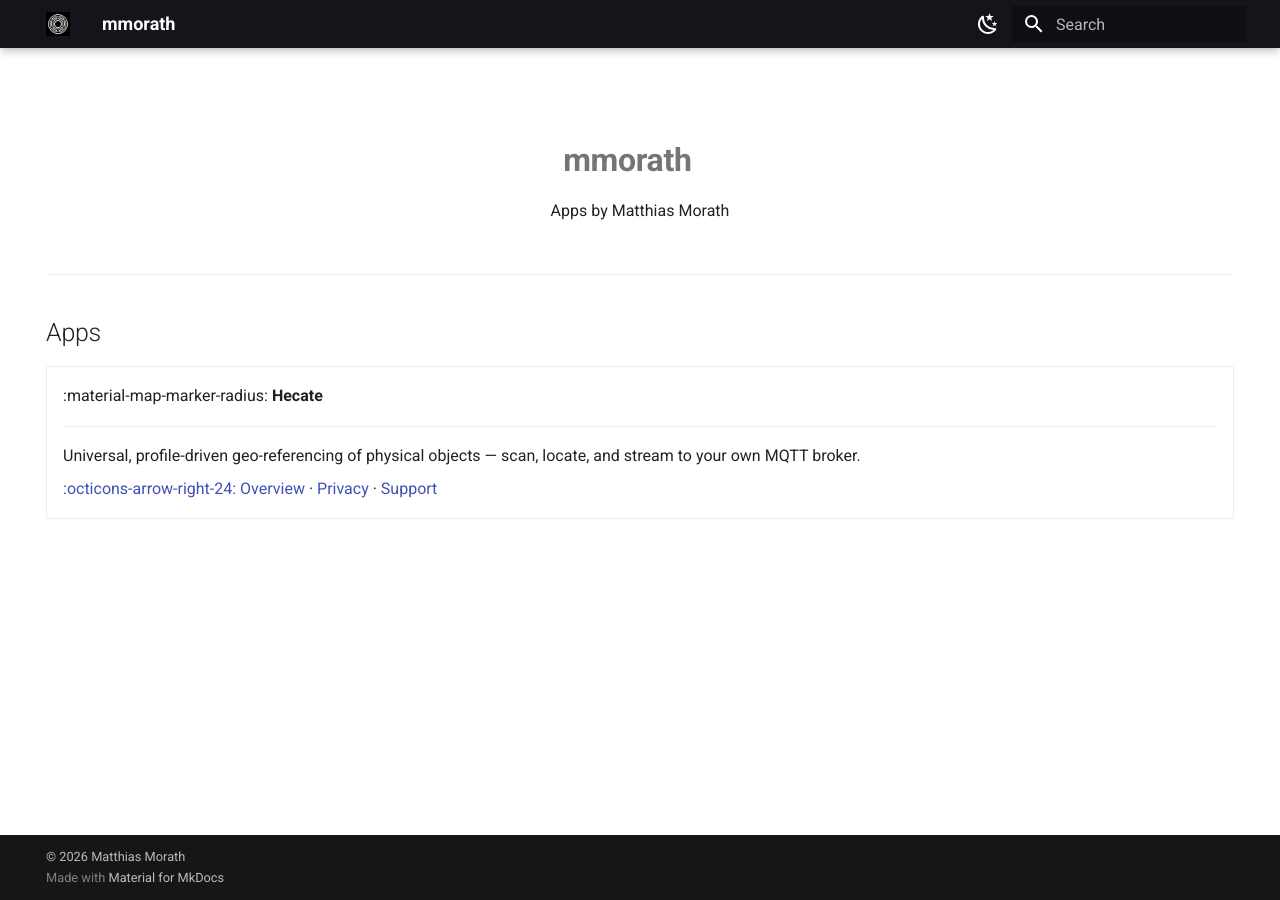
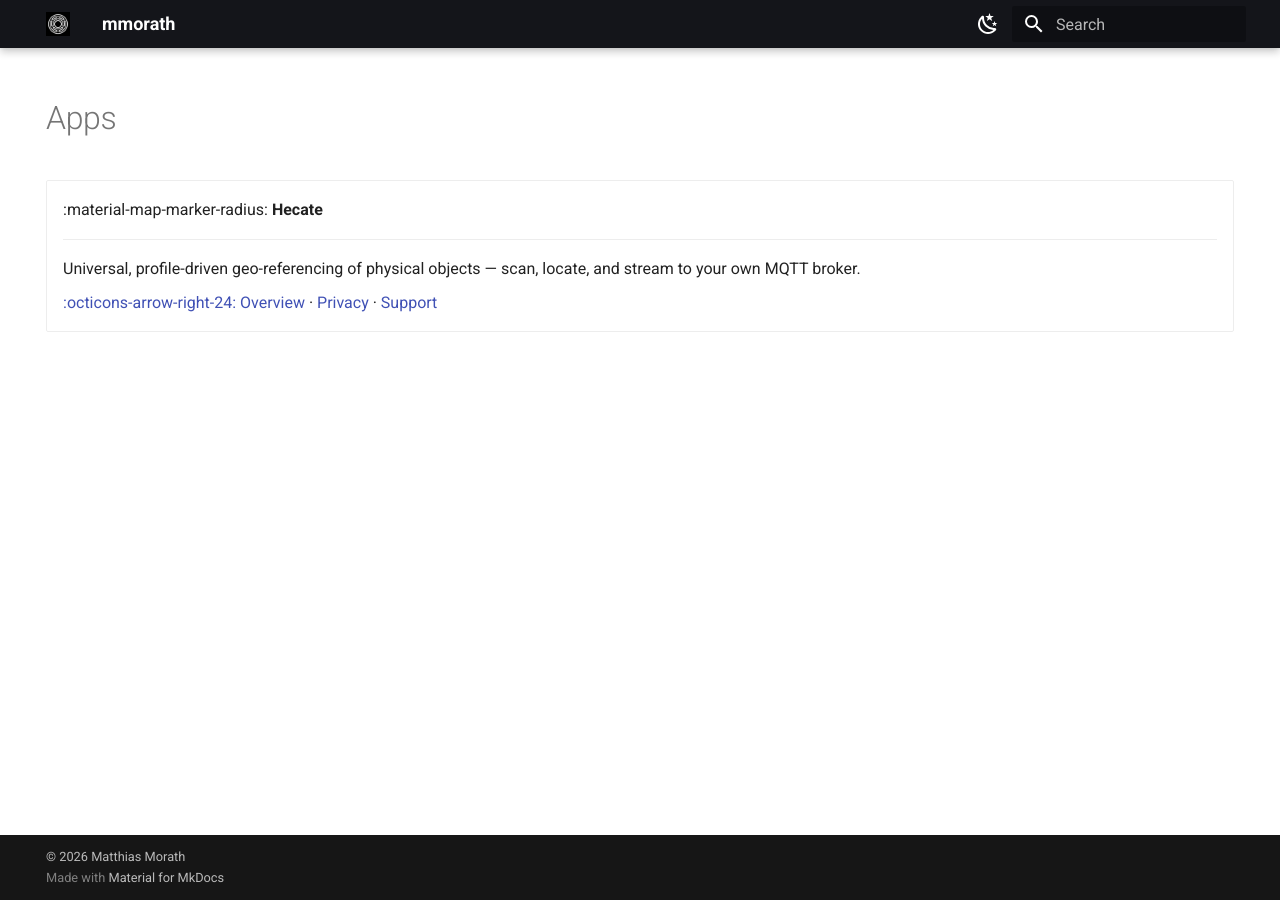
Before and after one commit to mmorath/mmorath.github.io, an MkDocs documentation site: the page built from docs/index.md, in a window 1280 px wide. Built offline with MkDocs 1.6.1 and Material for MkDocs 9.7.7, drawn with Linux system fonts in a browser that asks for light colours.

Commit message:
site(home): drop hero block — header already shows the name

```diff
--- a/docs/index.md
+++ b/docs/index.md
@@ -4,14 +4,7 @@ hide:
   - toc
 ---
 
-<div class="hero" markdown>
-# mmorath
-Apps by Matthias Morath
-</div>
-
----
-
-## Apps
+# Apps
 
 <div class="grid cards" markdown>
 
```
